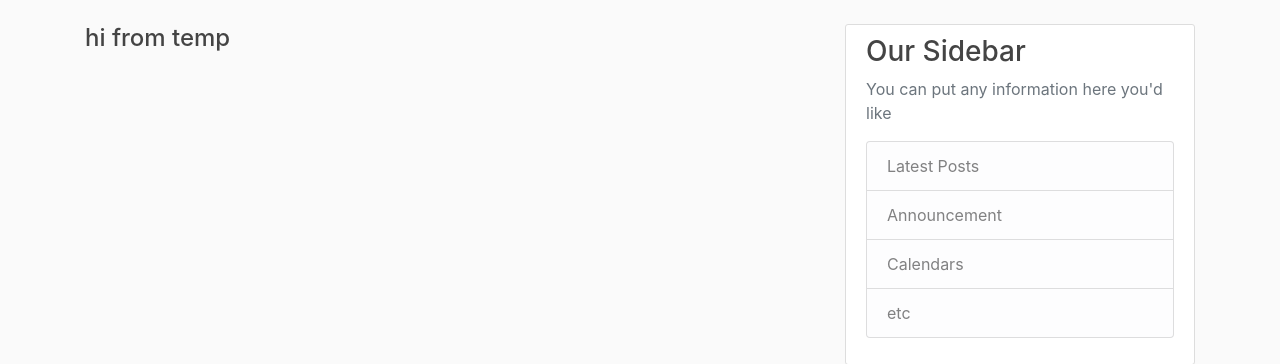
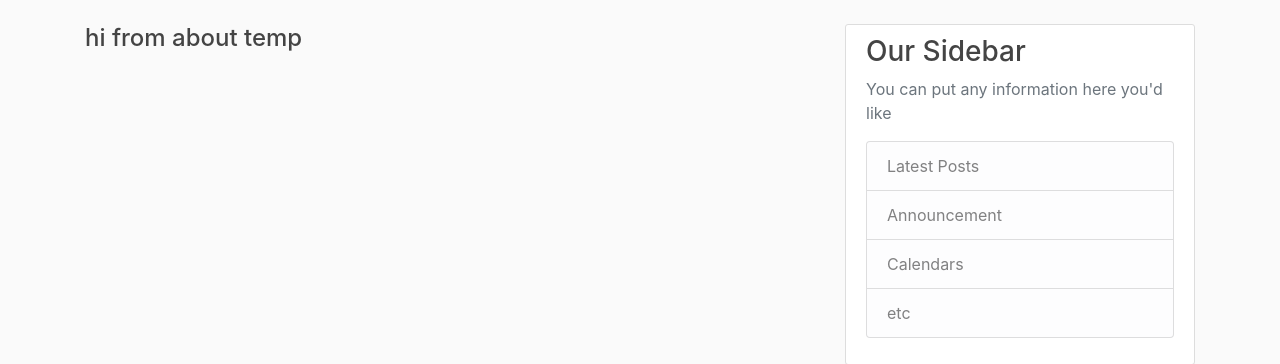
Before and after one commit to yasminove/twitter-django-react, a Django app: page /twitter/about/ in a window 1280 px wide. Shown: the part 56-420 px from the top of the page. Run offline with Django 3.2, Linux system fonts and the light colour scheme; some libraries are stand-ins or nearby versions.

```diff
--- a/twitter_django_react/twitter/templates/twitter/about.html
+++ b/twitter_django_react/twitter/templates/twitter/about.html
@@ -1,7 +1,7 @@
 {% extends "twitter/base.html"%}
 
 {% block content %}
-    <h4>hi from temp</h4>
+    <h4>hi from about temp</h4>
     {% for post in posts %}
     <h2>{{post.title}}</h2>
     {% endfor %}
```
